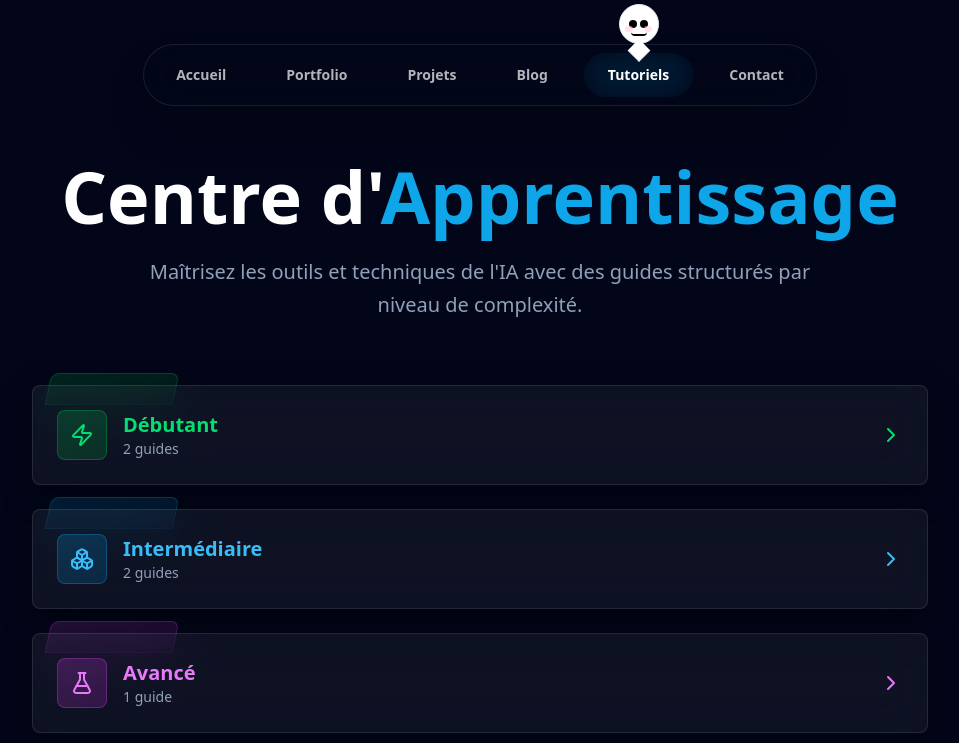
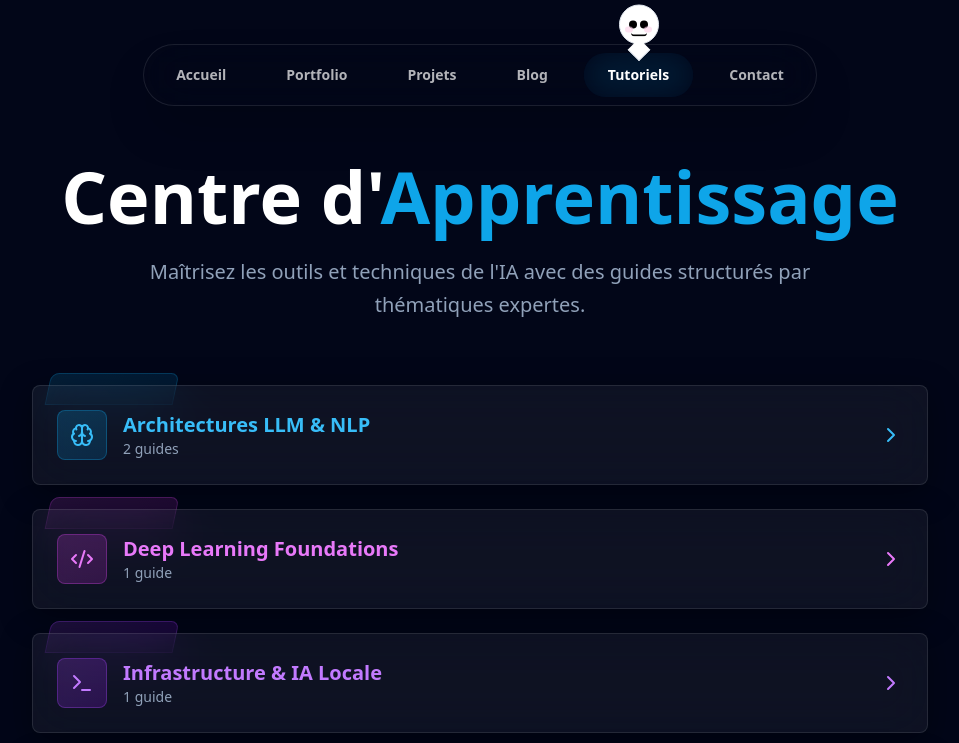
Before and after one commit to Franck-F/Book, a Next.js app: page /tutorials in a window 1280 px wide. Shown: the top 743 px of the page, without its empty margins (160-1119 px from the left). Built offline with nearby package versions, Linux system fonts and the light colour scheme.

Commit message:
feat: Introduce a dedicated tutorials page with new content and streamline the README documentation.

```diff
--- a/app/tutorials/page.tsx
+++ b/app/tutorials/page.tsx
@@ -2,7 +2,7 @@ import { getTutorials } from '@/lib/mdx';
 import Navbar from '@/components/navigation/Navbar';
 import Footer from '@/components/navigation/Footer';
 import CategorizedFolder from '@/components/ui/CategorizedFolder';
-import { Zap, Boxes, FlaskConical } from 'lucide-react';
+import { Brain, Code2, Database, Terminal } from 'lucide-react';
 
 export const metadata = {
     title: 'Tutoriels | Apprentissage Data & IA',
@@ -12,28 +12,50 @@ export const metadata = {
 export default function TutorialsPage() {
     const tutorials = getTutorials();
 
-    const difficulties = [
+    // Group tutorials by topical category
+    const categories = [
         {
-            name: 'Débutant',
-            icon: <Zap className="w-6 h-6 text-green-400" />,
-            color: 'green' as const,
-        },
-        {
-            name: 'Intermédiaire',
-            icon: <Boxes className="w-6 h-6 text-primary-400" />,
+            name: 'Architectures LLM & NLP',
+            icon: <Brain className="w-6 h-6 text-primary-400" />,
             color: 'primary' as const,
         },
         {
-            name: 'Avancé',
-            icon: <FlaskConical className="w-6 h-6 text-accent-400" />,
+            name: 'Deep Learning Foundations',
+            icon: <Code2 className="w-6 h-6 text-accent-400" />,
             color: 'accent' as const,
+        },
+        {
+            name: 'Infrastructure & IA Locale',
+            icon: <Terminal className="w-6 h-6 text-purple-400" />,
+            color: 'purple' as const,
+        },
+        {
+            name: 'Data Engineering & Performance',
+            icon: <Database className="w-6 h-6 text-green-400" />,
+            color: 'green' as const,
         },
     ];
 
-    const tutorialsByDifficulty = difficulties.map((diff) => ({
-        ...diff,
-        items: tutorials.filter((t) => t.difficulty === diff.name),
-    })).filter((diff) => diff.items.length > 0);
+    const tutorialsByCategory = categories.map((cat) => ({
+        ...cat,
+        items: tutorials.filter((t: any) => t.category === cat.name),
+    })).filter((cat) => cat.items.length > 0);
+
+    // Dynamic grouping for any extra categories
+    const extraCategories = tutorials
+        .map(t => t.category)
+        .filter(cat => cat && !categories.some(c => c.name === cat));
+
+    const uniqueExtras = Array.from(new Set(extraCategories));
+
+    uniqueExtras.forEach(extra => {
+        tutorialsByCategory.push({
+            name: extra || 'Autres',
+            icon: <Code2 className="w-6 h-6 text-slate-400" />,
+            color: 'primary' as const,
+            items: tutorials.filter(t => t.category === extra)
+        });
+    });
 
     return (
         <>
@@ -46,19 +68,19 @@ export default function TutorialsPage() {
                             Centre d&apos;<span className="text-primary-500">Apprentissage</span>
                         </h1>
                         <p className="text-xl text-slate-400 max-w-2xl mx-auto font-sans leading-relaxed">
-                            Maîtrisez les outils et techniques de l&apos;IA avec des guides structurés par niveau de complexité.
+                            Maîtrisez les outils et techniques de l&apos;IA avec des guides structurés par thématiques expertes.
                         </p>
                     </div>
 
                     {/* Categorized Folders */}
                     <div className="max-w-4xl mx-auto space-y-6">
-                        {tutorialsByDifficulty.map((difficulty) => (
+                        {tutorialsByCategory.map((category) => (
                             <CategorizedFolder
-                                key={difficulty.name}
-                                title={difficulty.name}
-                                items={difficulty.items}
-                                icon={difficulty.icon}
-                                color={difficulty.color}
+                                key={category.name}
+                                title={category.name}
+                                items={category.items}
+                                icon={category.icon}
+                                color={category.color}
                                 basePath="/tutorials"
                                 type="tutorial"
                             />
--- a/content/tutorials/bert-fine-tuning.mdx
+++ b/content/tutorials/bert-fine-tuning.mdx
@@ -4,7 +4,7 @@ description: "Maîtrisez l'art d'adapter BERT (Bidirectional Encoder Representat
 difficulty: "Avancé"
 duration: "45 min"
 technologies: ["Transformers", "PyTorch", "Hugging Face", "BERT"]
-category: "NLP"
+category: "Architectures LLM & NLP"
 date: "2026-01-20"
 ---
 
--- a/content/tutorials/ollama-local-llm.mdx
+++ b/content/tutorials/ollama-local-llm.mdx
@@ -4,7 +4,7 @@ description: "Dites adieu aux APIs coûteuses et aux problèmes de confidentiali
 difficulty: "Débutant"
 duration: "15 min"
 technologies: ["Ollama", "Python", "Llama 3", "Mistral"]
-category: "Infrastucture IA"
+category: "Infrastructure & IA Locale"
 date: "2026-02-01"
 ---
 
--- a/content/tutorials/polars-data-engineering.mdx
+++ b/content/tutorials/polars-data-engineering.mdx
@@ -5,7 +5,7 @@ date: "2026-02-09"
 difficulty: "Intermédiaire"
 duration: "25 min"
 technologies: ["Polars", "Python", "Rust", "Apache Arrow"]
-category: "Data Engineering"
+category: "Data Engineering & Performance"
 ---
 
 # Pourquoi Polars détrône Pandas ?
--- a/content/tutorials/pytorch-intro.mdx
+++ b/content/tutorials/pytorch-intro.mdx
@@ -4,7 +4,7 @@ description: "Plongez dans l'architecture interne de PyTorch. De la manipulation
 difficulty: "Débutant"
 duration: "20 min"
 technologies: ["PyTorch", "Python", "Deep Learning", "CUDA"]
-category: "Deep Learning"
+category: "Deep Learning Foundations"
 date: "2026-02-09"
 ---
 
--- a/content/tutorials/rag-langchain.mdx
+++ b/content/tutorials/rag-langchain.mdx
@@ -4,7 +4,7 @@ description: "Passez du prototype à la production. Apprenez à implémenter une
 difficulty: "Intermédiaire"
 duration: "30 min"
 technologies: ["LangChain", "ChromaDB", "Ollama", "Python"]
-category: "Architecture IA"
+category: "Architectures LLM & NLP"
 date: "2026-02-08"
 ---
 
```
Also changed, not shown: 1 other file (tests, documents, lock files or other folders).
